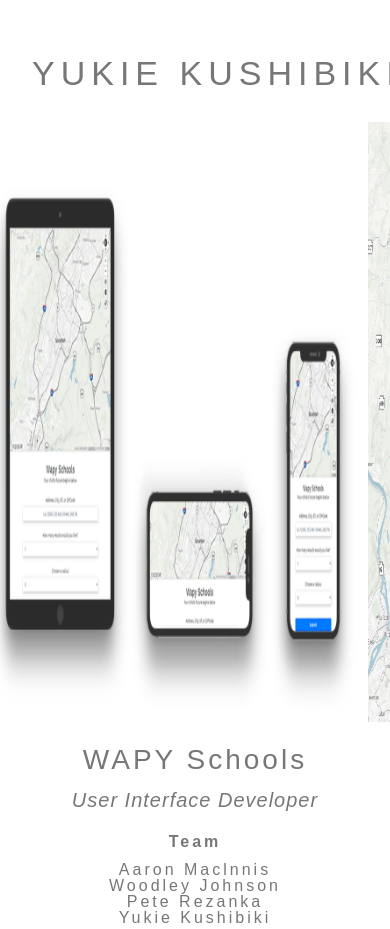
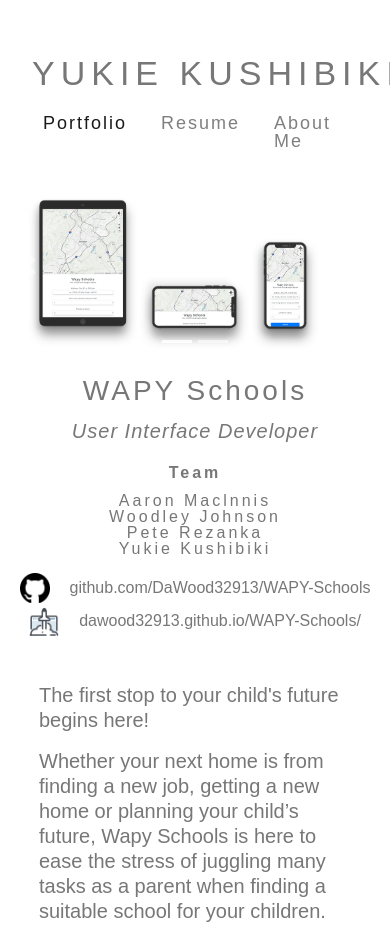
Before and after one commit to yutsukushi/Bootstrap-Portfolio, a plain HTML site: page project1.html in a window 390 px wide. Shown: the top 929 px of the page. Drawn offline with nearby package versions, Linux system fonts and the light colour scheme; a web font is replaced by a local one.

Commit message:
responsive image scaling, navbar fix

```diff
--- a/assets/style.css
+++ b/assets/style.css
@@ -279,10 +279,10 @@ margin-top: 20px;
     margin-bottom: 8rem!important;
 }
 
-.carousel img {
-    min-width: 100%;
-    height: 600px;
-    max-width: none;
+.carousel-inner img {
+    max-width: 100%;
+    display:block;
+    height: auto;
 }
 /* Contact page */
 
@@ -420,6 +420,15 @@ margin-top: 20px;
     .col-md-3 {
         margin-left: 0;
     }
+
+    .project-icons {
+        margin-right: 0;
+        margin: 0 auto;
+    }
+
+    .project-desc {
+        margin-bottom: 3rem;
+    }
 }
 
 /* // Small devices (landscape phones, 576px and up) */
@@ -473,6 +482,8 @@ margin-top: 20px;
     #socials-section {
         margin-bottom: 10%;
     }
+
+
 }
 
 /* Medium devices (tablets, 768px and up) */
--- a/project1.html
+++ b/project1.html
@@ -15,12 +15,12 @@
 </head>
 <body>
     <!-- Navbar -->
-    <nav class="navbar navbar-expand-lg navbar-light bg-white">
+    <nav class="navbar navbar-light bg-white">
         <div class="container">
 
             <a class="navbar-brand"><h1>YUKIE KUSHIBIKI</h1></a>
 
-            <div class="collapse" id="navbarNav">
+            <div id="navbarNav">
             <ul class="navbar-nav ml-auto">
 
                 <li class="nav-item active">
```
Also changed, not shown: contact.html (+3 -5 lines), project2.html (+2 -2 lines), project3.html (+2 -2 lines), project4.html (+2 -2 lines), project5.html (+2 -2 lines), project6.html (+2 -2 lines).
